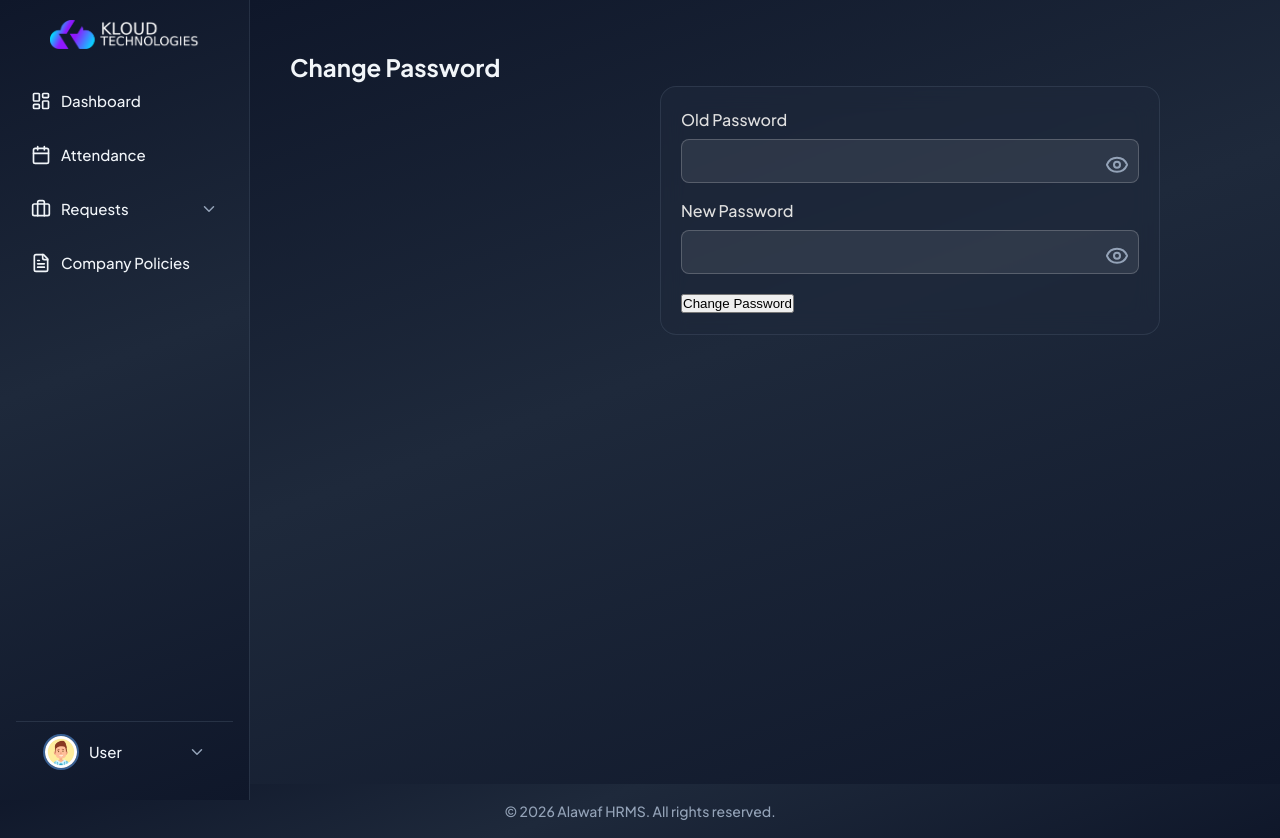
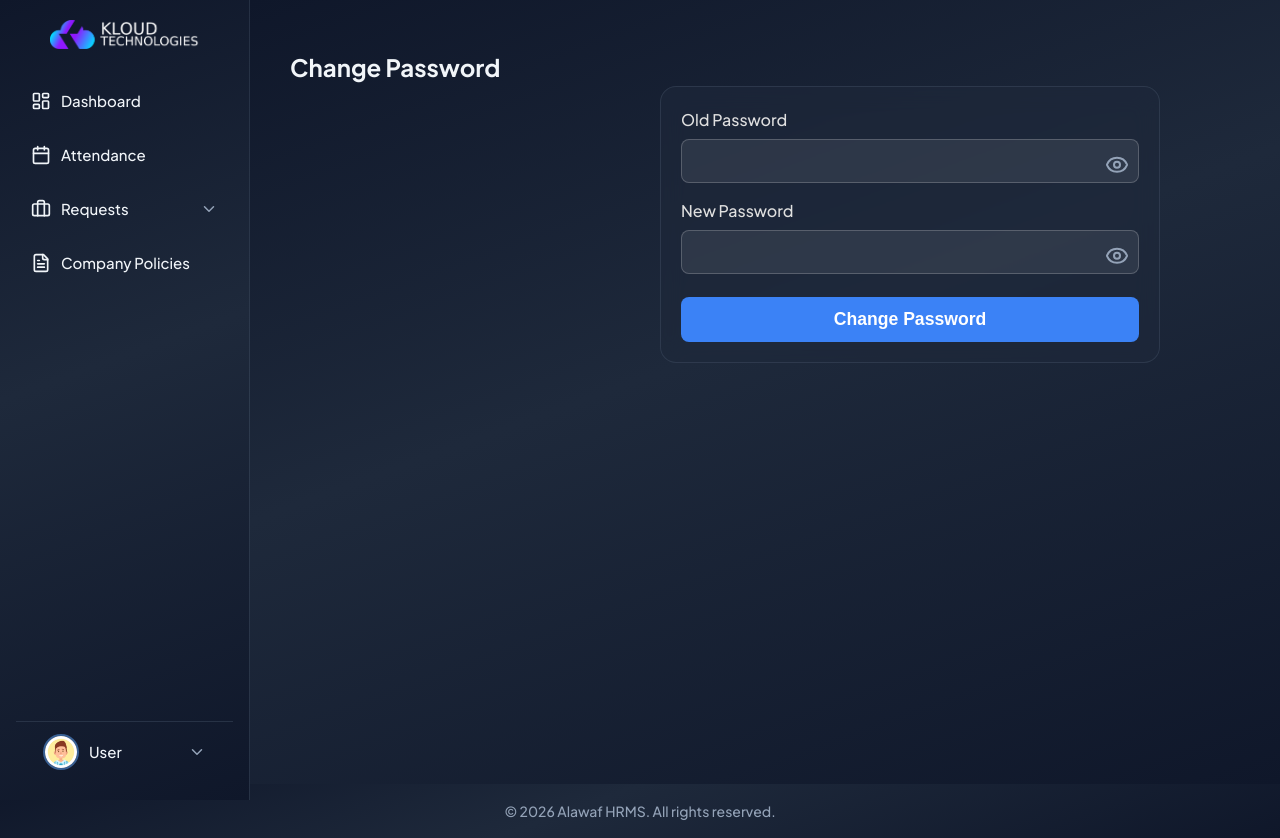
Before and after one commit to developers-alawaf/hrms-app, a React (Vite) app in the folder HRMS-Frontend/: page /change-password in a window 1280 px wide. Built offline with nearby package versions, Linux system fonts and the light colour scheme; no server answers; sample sign-in values are in the browser's storage.

Commit message:
password change

```diff
--- a/HRMS-Frontend/src/components/ChangePassword.jsx
+++ b/HRMS-Frontend/src/components/ChangePassword.jsx
@@ -113,8 +113,15 @@ const ChangePassword = () => {
         </div>
         {error && <p className="error">{error}</p>}
         {success && <p className="success">{success}</p>}
-        <button type="submit" disabled={loading}>
-          {loading ? 'Changing...' : 'Change Password'}
+        <button type="submit" disabled={loading} className="login-button change-password-btn">
+          {loading ? (
+            <>
+              <span className="btn-spinner" />
+              Changing...
+            </>
+          ) : (
+            'Change Password'
+          )}
         </button>
       </form>
     </div>
--- a/HRMS-Frontend/src/styles/Auth.css
+++ b/HRMS-Frontend/src/styles/Auth.css
@@ -120,3 +120,29 @@
 .login-button:hover::before {
   left: 100%;
 }
+
+.auth-form .change-password-btn {
+  width: 100%;
+  margin-top: 8px;
+  display: inline-flex;
+  align-items: center;
+  justify-content: center;
+  gap: 10px;
+}
+
+.auth-form .change-password-btn:disabled {
+  transform: none;
+}
+
+.auth-form .change-password-btn .btn-spinner {
+  width: 18px;
+  height: 18px;
+  border: 2px solid rgba(255, 255, 255, 0.3);
+  border-top-color: #fff;
+  border-radius: 50%;
+  animation: btn-spin 0.7s linear infinite;
+}
+
+@keyframes btn-spin {
+  to { transform: rotate(360deg); }
+}
```
